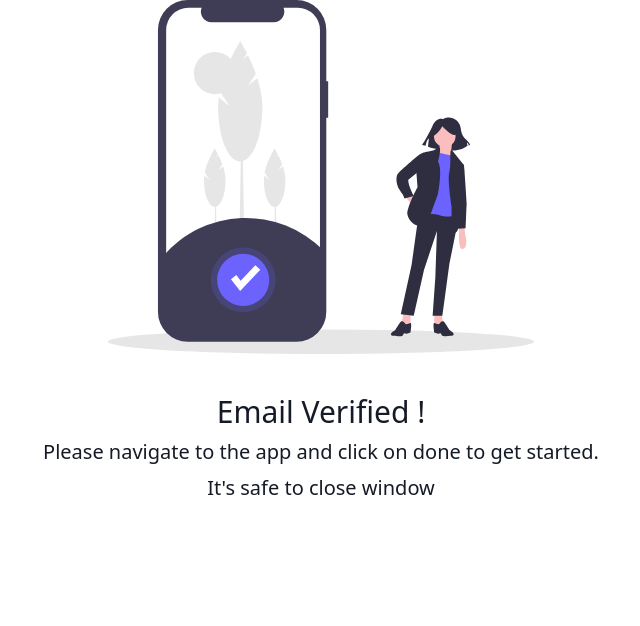
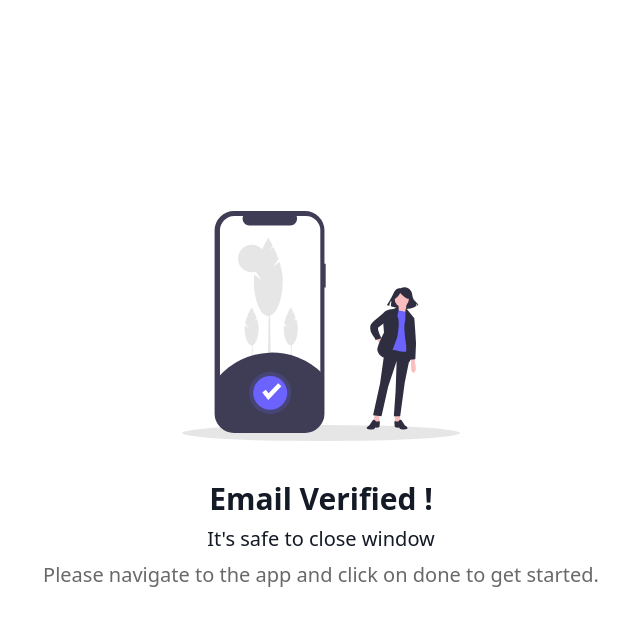
Before and after one commit to smithg09/eklavya-server, a website: page src/public/verified.html in a window 1280 px wide. Shown: the whole page, without its empty margins (319-959 px from the left). Drawn offline with nearby package versions, Linux system fonts and the light colour scheme.

Commit message:
update: verification template

```diff
--- a/src/public/verified.html
+++ b/src/public/verified.html
@@ -6,17 +6,22 @@
         <link href="https://fonts.googleapis.com/css?family=Nunito:400,600,700,800,900&display=swap" rel="stylesheet">
         <link href="https://unpkg.com/tailwindcss@^1.0/dist/tailwind.min.css" rel="stylesheet">
         <style>
-            p{
-                color: #151b26;
-            }
+          body {
+            display: flex;
+            justify-content: center;
+            align-items: center;
+          }
+          p{
+              color: #151b26;
+          }
         </style>
     </head>
     <body>
         <div class="flex flex-col ">
             <img class="mt-4 md:w-2/6 md:h-2/6 md:m-auto" src="./assets/verified.svg" alt="">
-            <p class="m-auto mt-10 text-3xl">Email Verified !</p>
-            <p class="m-auto mt-2 text-xl text-center">Please navigate to the app and click on done to get started.</p>
+            <p class="m-auto mt-10 text-3xl font-semibold">Email Verified !</p>
             <p class="m-auto mt-2 text-xl">It's safe to close window</p>
+            <p class="m-auto mt-2 text-xl text-center font-normal" style="color: #696969">Please navigate to the app and click on done to get started.</p>
         </div>
     </body>
 </html>
```
